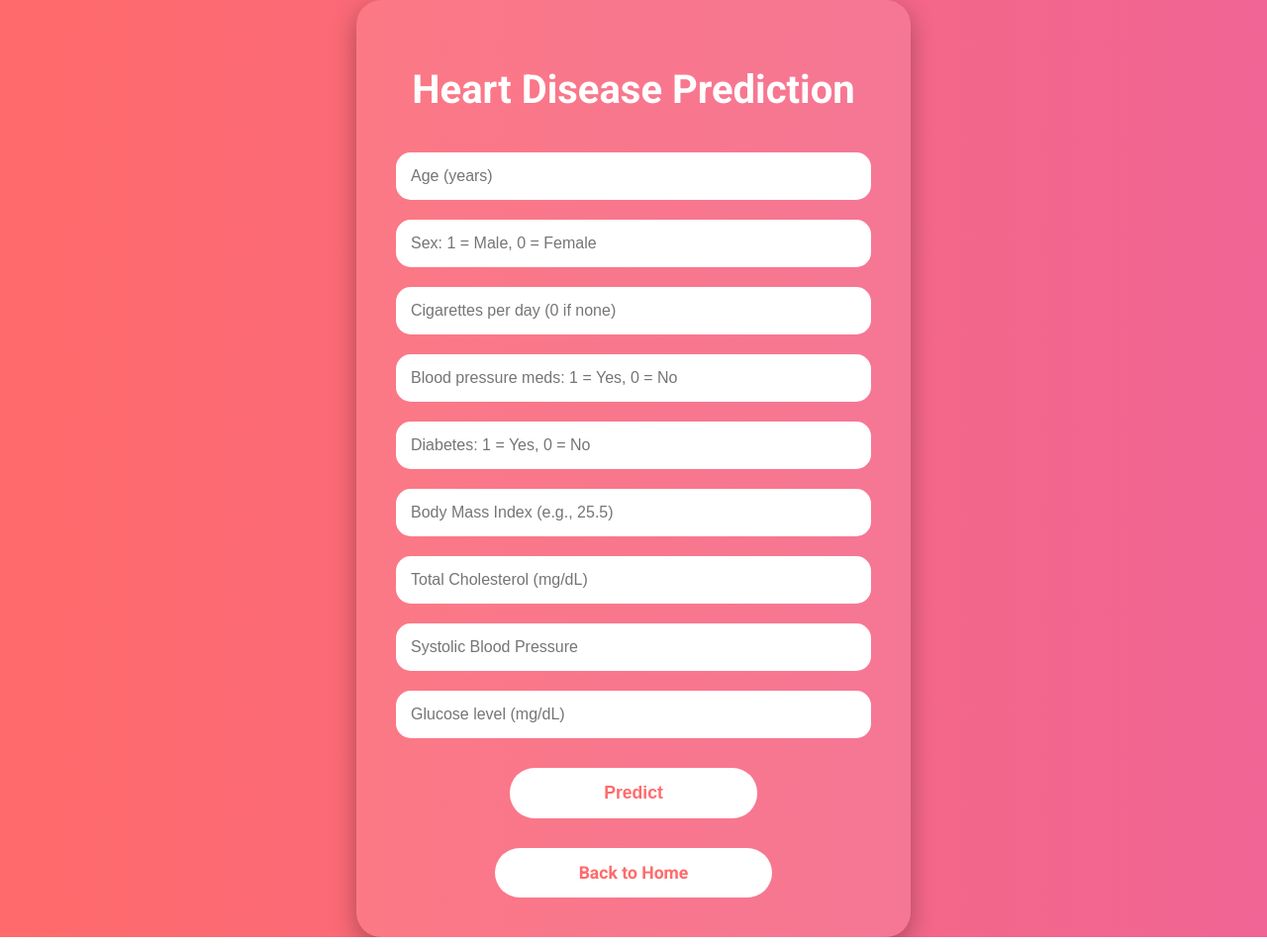
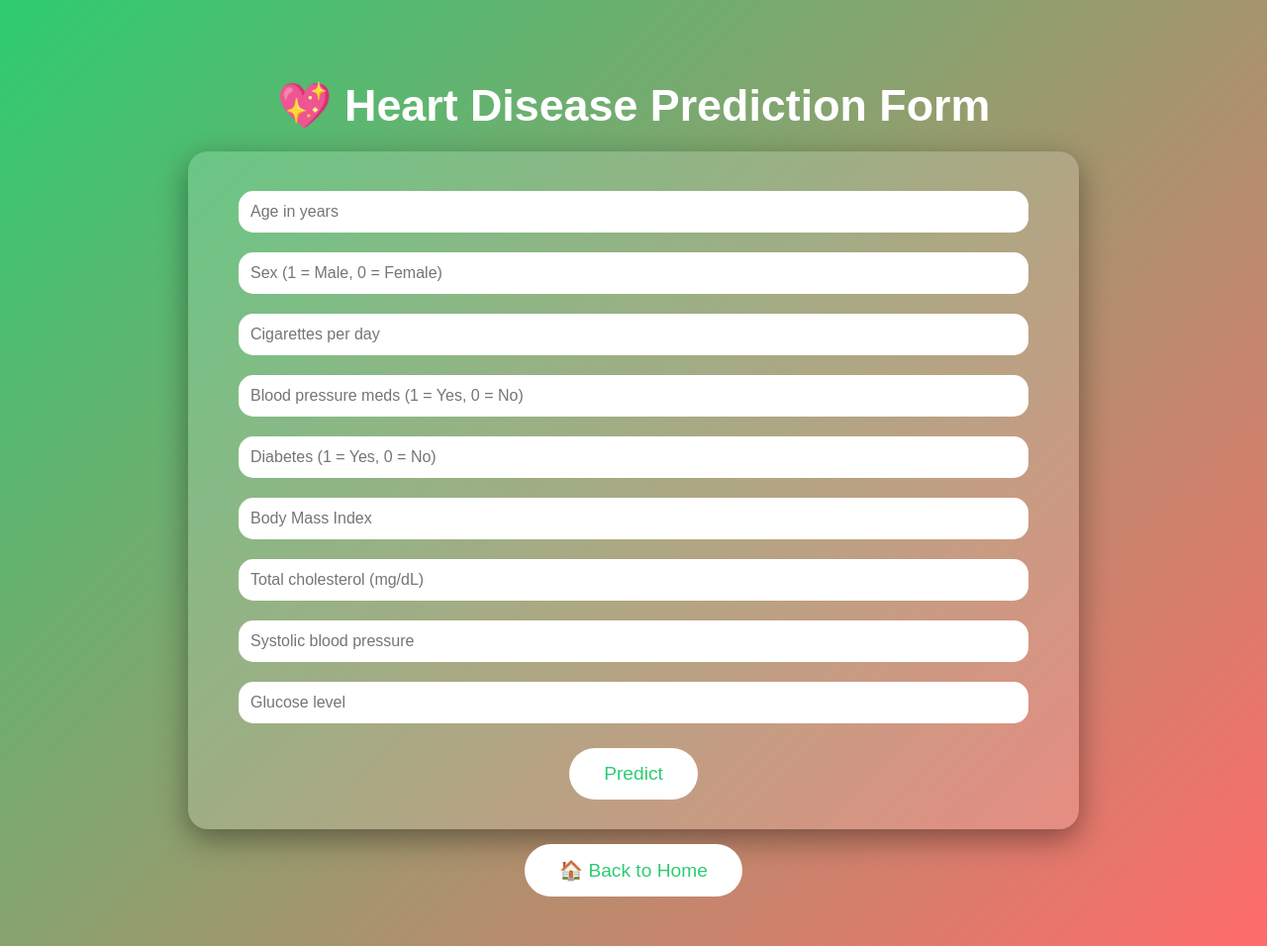
Before and after one commit to jashandeep032kaur-dot/heart-disease-prediction, a Flask app: page /predict in a window 1280 px wide. Shown: the whole page at 99% size. Run offline with Flask 3, Linux system fonts and the light colour scheme; parts of the project's set-up code (start-up, migrations or seed data) failed here and were passed over.

Commit message:
Update templates/predict.html

```diff
--- a/templates/predict.html
+++ b/templates/predict.html
@@ -2,136 +2,128 @@
 <html lang="en">
 <head>
     <meta charset="UTF-8">
-    <title>Heart Disease Prediction Form</title>
+    <title>Predict Heart Disease</title>
     <style>
-        @import url('https://fonts.googleapis.com/css2?family=Roboto:wght@400;700&display=swap');
-
         body {
-            font-family: 'Roboto', sans-serif;
-            background: linear-gradient(to right, #ff6b6b, #f06595);
+            font-family: Arial, Helvetica, sans-serif;
+            background: linear-gradient(135deg, #2ecc71, #ff6b6b);
+            color: #fff;
             margin: 0;
             padding: 0;
-            display: flex;
-            justify-content: center;
-            align-items: center;
-            min-height: 100vh;
-            color: #fff;
+            text-align: center;
         }
 
         .container {
-            background: rgba(255,255,255,0.1);
-            padding: 40px 30px;
-            border-radius: 25px;
-            box-shadow: 0 8px 25px rgba(0,0,0,0.3);
-            width: 90%;
-            max-width: 500px;
-            text-align: center;
-            transition: all 0.3s ease;
-        }
-
-        .container:hover {
-            transform: scale(1.02);
-            box-shadow: 0 12px 35px rgba(0,0,0,0.5);
+            max-width: 900px;
+            margin: 0 auto;
+            padding: 50px 20px;
         }
 
         h1 {
-            margin-bottom: 30px;
-            font-size: 2.5em;
+            font-size: 2.8em;
+            margin-bottom: 20px;
         }
 
-        form input {
-            width: 90%;
-            padding: 15px;
-            margin: 10px 0;
-            border-radius: 15px;
-            border: none;
-            font-size: 1em;
-            transition: all 0.3s ease;
+        form {
+            background: rgba(255,255,255,0.15);
+            padding: 30px 20px;
+            border-radius: 20px;
+            box-shadow: 0 10px 30px rgba(0,0,0,0.4);
         }
 
-        form input:focus {
-            outline: none;
-            box-shadow: 0 0 10px #fff;
-            background-color: rgba(255,255,255,0.2);
+        input[type="number"] {
+            width: 90%;
+            padding: 12px;
+            margin: 10px 0;
+            border: none;
+            border-radius: 15px;
+            font-size: 1em;
         }
 
-        input[type="submit"], .back-btn {
-            width: 50%;
+        input[type="submit"], .btn-home {
+            padding: 15px 35px;
+            font-size: 1.2em;
+            color: #2ecc71;
             background-color: #fff;
-            color: #ff6b6b;
-            font-weight: bold;
+            border: none;
+            border-radius: 30px;
             cursor: pointer;
-            border-radius: 25px;
-            padding: 15px;
-            margin-top: 20px;
-            border: none;
-            font-size: 1.1em;
             transition: all 0.3s ease;
+            margin-top: 15px;
             text-decoration: none;
             display: inline-block;
         }
 
-        input[type="submit"]:hover, .back-btn:hover {
+        input[type="submit"]:hover, .btn-home:hover {
             background-color: #ffe0e0;
             transform: scale(1.1);
         }
 
-        .result, .error {
-            margin-top: 25px;
-            padding: 15px;
+        .result {
+            margin-top: 30px;
+            font-size: 1.3em;
+            background: rgba(255,255,255,0.15);
+            padding: 20px;
             border-radius: 15px;
-            font-weight: bold;
-            font-size: 1.2em;
-            transition: all 0.3s ease;
+            line-height: 1.6em;
         }
 
-        .result {
-            background: rgba(255,255,255,0.3);
-            color: #fff;
+        .probability {
+            font-weight: bold;
+            font-size: 1.5em;
+            color: #ffe0e0;
         }
 
-        .result:hover {
-            background: rgba(255,255,255,0.5);
-            transform: scale(1.05);
+        .description {
+            margin-top: 10px;
+            font-size: 1em;
+            color: #f0f0f0;
         }
 
-        .error {
-            background: rgba(255,0,0,0.4);
-            color: #fff;
+        @media (max-width: 600px) {
+            input[type="number"] {
+                width: 100%;
+            }
         }
     </style>
 </head>
 <body>
     <div class="container">
-        <h1>Heart Disease Prediction</h1>
+        <h1>💖 Heart Disease Prediction Form</h1>
+
         <form method="POST" action="/predict">
-            <input type="number" name="age" placeholder="Age (years)" step="1" required>
-            <input type="number" name="Sex_male" placeholder="Sex: 1 = Male, 0 = Female" step="1" min="0" max="1" required>
-            <input type="number" name="cigsPerDay" placeholder="Cigarettes per day (0 if none)" step="1" required>
-            <input type="number" name="BPMeds" placeholder="Blood pressure meds: 1 = Yes, 0 = No" step="1" min="0" max="1" required>
-            <input type="number" name="diabetes" placeholder="Diabetes: 1 = Yes, 0 = No" step="1" min="0" max="1" required>
-            <input type="number" name="BMI" placeholder="Body Mass Index (e.g., 25.5)" step="0.1" required>
-            <input type="number" name="totChol" placeholder="Total Cholesterol (mg/dL)" step="0.1" required>
-            <input type="number" name="sysBP" placeholder="Systolic Blood Pressure" step="0.1" required>
-            <input type="number" name="glucose" placeholder="Glucose level (mg/dL)" step="0.1" required>
-            <br>
+            <input type="number" step="any" name="age" placeholder="Age in years" required>
+            <input type="number" step="any" name="Sex_male" placeholder="Sex (1 = Male, 0 = Female)" required>
+            <input type="number" step="any" name="cigsPerDay" placeholder="Cigarettes per day" required>
+            <input type="number" step="any" name="BPMeds" placeholder="Blood pressure meds (1 = Yes, 0 = No)" required>
+            <input type="number" step="any" name="diabetes" placeholder="Diabetes (1 = Yes, 0 = No)" required>
+            <input type="number" step="any" name="BMI" placeholder="Body Mass Index" required>
+            <input type="number" step="any" name="totChol" placeholder="Total cholesterol (mg/dL)" required>
+            <input type="number" step="any" name="sysBP" placeholder="Systolic blood pressure" required>
+            <input type="number" step="any" name="glucose" placeholder="Glucose level" required>
+
             <input type="submit" value="Predict">
         </form>
 
-        <a href="/" class="back-btn">Back to Home</a>
-
         {% if prediction %}
-            <div class="result">
-                Prediction: {{ prediction }}<br>
-                Probability: {{ probability }}
-            </div>
+        <div class="result">
+            <p><strong>Prediction:</strong> {{ prediction }}</p>
+            <p class="probability">Probability: {{ probability }}</p>
+            <p class="description">
+                The probability indicates the likelihood of developing heart disease within 10 years.
+                A higher probability (closer to 1 or 100%) means higher risk, while lower means lower risk.
+            </p>
+        </div>
         {% endif %}
 
         {% if error %}
-            <div class="error">
-                Error: {{ error }}
-            </div>
+        <div class="result">
+            <p class="description">⚠️ Error: {{ error }}</p>
+        </div>
         {% endif %}
+
+        <!-- Back to Home Button -->
+        <a href="/" class="btn-home">🏠 Back to Home</a>
     </div>
 </body>
 </html>
```
